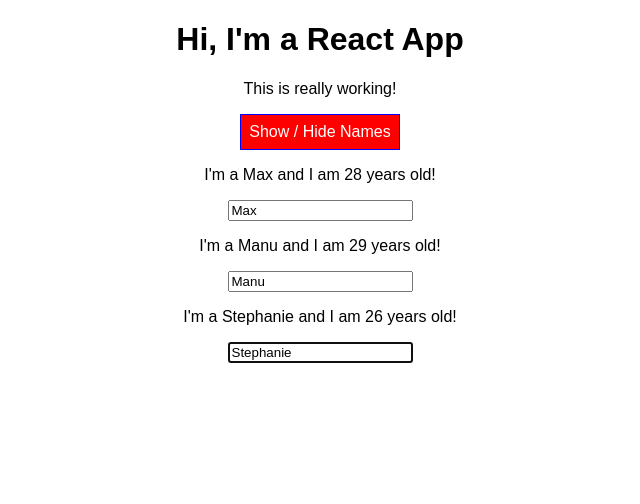
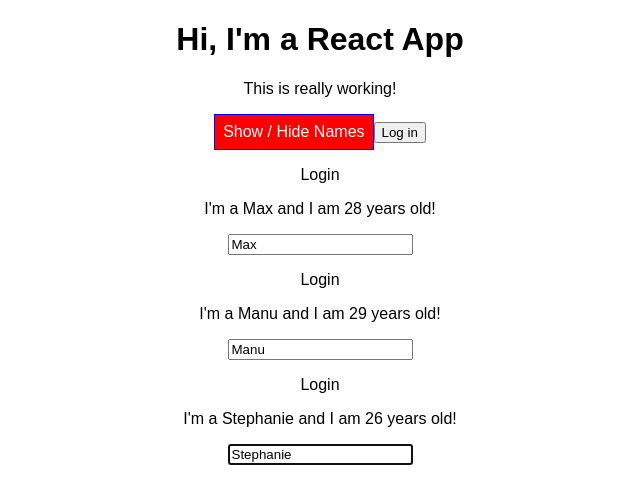
Before and after one commit to yusufcodes/react-study, a React app: page / in a window 1280 px wide. Shown: the top 504 px of the page, without its empty margins (320-960 px from the left). Built offline with nearby package versions, Linux system fonts and the light colour scheme.

Commit message:
Studied the Context API and the various ways to use it in an app

```diff
--- a/src/components/Cockpit/Cockpit.js
+++ b/src/components/Cockpit/Cockpit.js
@@ -41,6 +41,7 @@
             onClick={props.clicked}>
             Show / Hide Names
             </button>
+            <button onClick={props.login}>Log in</button>
         </div>
     );
 
--- a/src/components/Persons/Person/Person.js
+++ b/src/components/Persons/Person/Person.js
@@ -19,6 +19,7 @@
         console.log('[Person.js] rendering...');
         return (
             <Auxilary>
+                {this.props.isAuth ? <p>Authenticated</p> : <p>Login</p>}
                 <p onClick={this.props.click}>I'm a {this.props.name} and I am {this.props.age} years old!</p>
                 <p>{this.props.children}</p>
                 <input
--- a/src/components/Persons/Persons.js
+++ b/src/components/Persons/Persons.js
@@ -32,7 +32,8 @@
             key={person.id}
             name={person.name}
             age={person.age}
-            changed={(event) => this.props.changed(event, person.id)}/>
+            changed={(event) => this.props.changed(event, person.id)}
+            isAuth={this.props.isAuth}/>
             )
         })
         )
--- a/src/containers/App.js
+++ b/src/containers/App.js
@@ -2,6 +2,7 @@
 import classes from './App.css';
 import Persons from '../components/Persons/Persons';
 import Cockpit from '../components/Cockpit/Cockpit';
+import AuthContext from '../context/auth-context';
 
 class App extends Component {
   // 1. Lifecycle #1
@@ -18,7 +19,8 @@
       { id: 'hfcd5', name: 'Stephanie', age: 26 }
     ],
     showPeople: false,
-    changeCounter: 0
+    changeCounter: 0,
+    auth: false
   };
 
   // 2. Lifecycle #2
@@ -86,6 +88,10 @@
     this.setState({showPeople: !doesShow});
   };
 
+  loginHandler = () => {
+    this.setState({auth: true});
+  }
+
   // 3. Lifecycle #3
   render() {
     console.log('[App.js] render');
@@ -97,7 +103,8 @@
           <Persons
           persons={this.state.persons}
           clicked={this.deletePersonHandler}
-          changed={this.nameChangedHandler}>
+          changed={this.nameChangedHandler}
+          isAuth={this.state.auth}>
           </Persons>
         </div>;
     }
@@ -107,7 +114,8 @@
         <Cockpit
         showPersons={this.state.showPeople}
         persons={this.state.persons}
-        clicked={this.displayPeopleChangedHandler}/>
+        clicked={this.displayPeopleChangedHandler}
+        login={this.loginHandler}/>
         {people}
       </div>
     );
```
Also changed, not shown: 1 other file (tests, documents, lock files or other folders).
